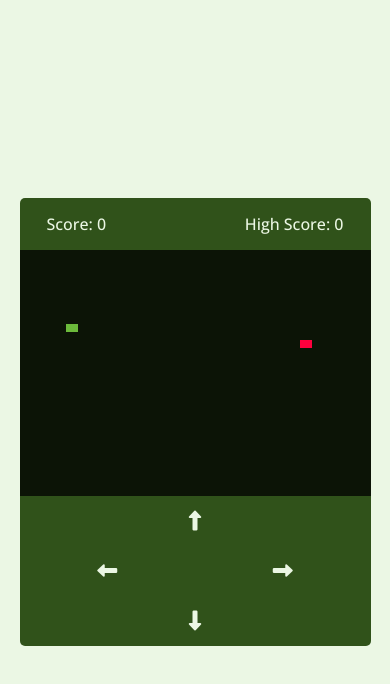
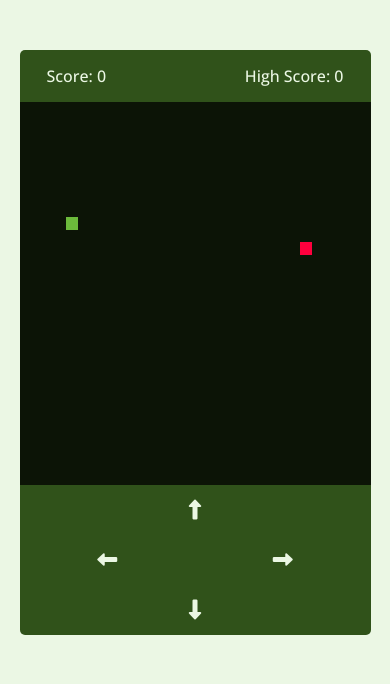
Before and after one commit to Yulduzb/Snake-Game, a plain HTML site: page index.html in a window 390 px wide. Drawn offline with nearby package versions, Linux system fonts and the light colour scheme.

Commit message:
updated media px

```diff
--- a/style.css
+++ b/style.css
@@ -10,7 +10,7 @@
 
 body {
     display: flex;
-    align-items: center;
+    align-items:center ;
     justify-content: center;
     min-height: 100vh;
     background: #EBF7E4;
@@ -64,7 +64,6 @@ body {
 
 
 .controls i {
-    font-style: 700;
     color: #EBF7E4;
     cursor: pointer;
     text-align: center;
@@ -101,10 +100,18 @@ i:nth-child(1) {
 
 
 
+
+
 @media screen and (max-width:800px) {
+  body{
+    margin-top: 50px;
+    align-items: start;
+  }
+
+
     .wrapper {
         width: 90vmin;
-        height: 115vmin;
+        height:120vmin;
     }
 
     .game-details {
@@ -122,3 +129,13 @@ i:nth-child(1) {
 
     }
 }
+
+
+@media screen and (max-width:500px) {
+
+      .wrapper {
+          width: 90vmin;
+          height:150vmin;
+      }
+
+    }
```
